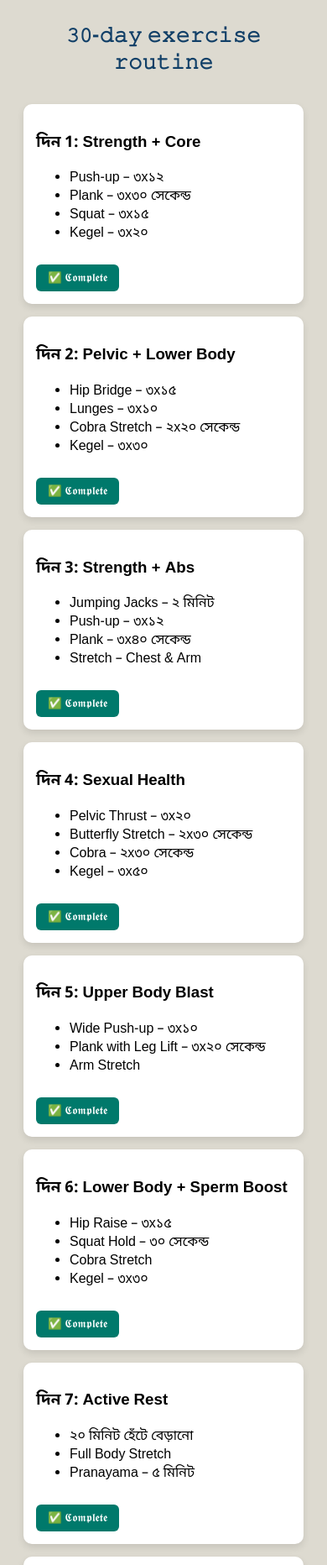
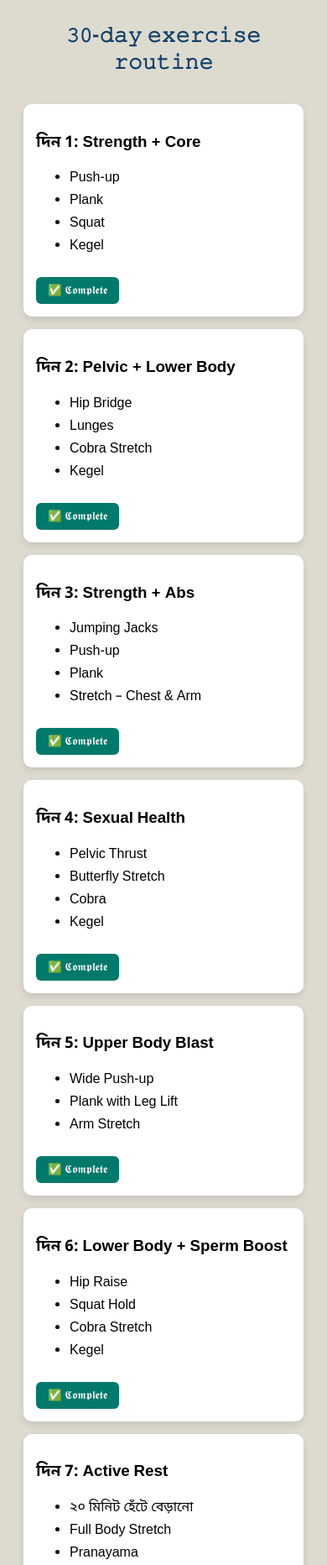
Before and after one commit to taslimur01/To-do, a plain HTML site: page Todo.html in a window 390 px wide. Shown: the top 1864 px of the page at 84% size. Drawn offline with Linux system fonts and the light colour scheme.

Commit message:
Update Todo.html

```diff
--- a/Todo.html
+++ b/Todo.html
@@ -4,8 +4,15 @@
   <meta charset="UTF-8">
   <title>Exercise</title>
   <style>
-    body { font-family: 'Noto Sans Bengali', sans-serif; background:#DDDAD0 ; padding: 20px; }
-    h1 { text-align: center; color: #222; }
+    body {
+      font-family: 'Noto Sans Bengali', sans-serif;
+      background: #DDDAD0;
+      padding: 20px;
+    }
+    h1 {
+      text-align: center;
+      color: #222;
+    }
     .day-card {
       background: #fff;
       padding: 15px;
@@ -43,35 +50,72 @@
       font-size: 18px;
       text-align: center;
     }
+    .exercise {
+      cursor: pointer;
+      margin: 5px 0;
+    }
+    .instruction {
+      display: none;
+      padding: 5px 10px;
+      background: #f1f1f1;
+      border-left: 3px solid #00796b;
+      margin-bottom: 10px;
+      border-radius: 5px;
+      font-size: 15px;
+    }
   </style>
 </head>
 <body>
 
-  <div style="color : #113F67 ; font-size : 24px ; text-align : center ; font-weight: 20px; "><b>𝟹𝟶-𝚍𝚊𝚢 𝚎𝚡𝚎𝚛𝚌𝚒𝚜𝚎 𝚛𝚘𝚞𝚝𝚒𝚗𝚎</b></br></br>
+  <div style="color : #113F67 ; font-size : 24px ; text-align : center ; font-weight: 20px;">
+    <b>𝟹𝟶-𝚍𝚊𝚢 𝚎𝚡𝚎𝚛𝚌𝚒𝚜𝚎 𝚛𝚘𝚞𝚝𝚒𝚗𝚎</b></br></br>
   </div>
-<div id="routine"></div>
 
-<div style="text-align:center;">
-  <button class="reset-btn" onclick="resetRoutine()">♻️ 𝚁𝚎𝚜𝚎𝚝</button>
-  <div id="completion" class="completed" style="display:none;"></div>
-</div>
+  <div id="routine"></div>
+
+  <div style="text-align:center;">
+    <button class="reset-btn" onclick="resetRoutine()">♻️ 𝚁𝚎𝚜𝚎𝚝</button>
+    <div id="completion" class="completed" style="display:none;"></div>
+  </div>
 
 <script>
   const routineData = [
-    { type: "Strength + Core", workouts: ["Push-up – ৩x১২", "Plank – ৩x৩০ সেকেন্ড", "Squat – ৩x১৫", "Kegel – ৩x২০"] },
-    { type: "Pelvic + Lower Body", workouts: ["Hip Bridge – ৩x১৫", "Lunges – ৩x১০", "Cobra Stretch – ২x২০ সেকেন্ড", "Kegel – ৩x৩০"] },
-    { type: "Strength + Abs", workouts: ["Jumping Jacks – ২ মিনিট", "Push-up – ৩x১২", "Plank – ৩x৪০ সেকেন্ড", "Stretch – Chest & Arm"] },
-    { type: "Sexual Health", workouts: ["Pelvic Thrust – ৩x২০", "Butterfly Stretch – ২x৩০ সেকেন্ড", "Cobra – ২x৩০ সেকেন্ড", "Kegel – ৩x৫০"] },
-    { type: "Upper Body Blast", workouts: ["Wide Push-up – ৩x১০", "Plank with Leg Lift – ৩x২০ সেকেন্ড", "Arm Stretch"] },
-    { type: "Lower Body + Sperm Boost", workouts: ["Hip Raise – ৩x১৫", "Squat Hold – ৩০ সেকেন্ড", "Cobra Stretch", "Kegel – ৩x৩০"] },
-    { type: "Active Rest", workouts: ["২০ মিনিট হেঁটে বেড়ানো", "Full Body Stretch", "Pranayama – ৫ মিনিট"] },
+    { type: "Strength + Core", workouts: ["Push-up", "Plank", "Squat", "Kegel"] },
+    { type: "Pelvic + Lower Body", workouts: ["Hip Bridge", "Lunges", "Cobra Stretch", "Kegel"] },
+    { type: "Strength + Abs", workouts: ["Jumping Jacks", "Push-up", "Plank", "Stretch – Chest & Arm"] },
+    { type: "Sexual Health", workouts: ["Pelvic Thrust", "Butterfly Stretch", "Cobra", "Kegel"] },
+    { type: "Upper Body Blast", workouts: ["Wide Push-up", "Plank with Leg Lift", "Arm Stretch"] },
+    { type: "Lower Body + Sperm Boost", workouts: ["Hip Raise", "Squat Hold", "Cobra Stretch", "Kegel"] },
+    { type: "Active Rest", workouts: ["২০ মিনিট হেঁটে বেড়ানো", "Full Body Stretch", "Pranayama"] },
   ];
+
+  const instructionMap = {
+    "Push-up": "মাটিতে হাত ও পায়ের আঙ্গুল দিয়ে ভর দিয়ে শরীর নামাও ও উঠাও। পিঠ সোজা থাকবে।",
+    "Plank": "মাটিতে কনুই ও পায়ের আঙুল দিয়ে ভর দিয়ে সোজা হয়ে থাকো নির্দিষ্ট সময়।",
+    "Squat": "পা দূরে রেখে বসার মত ভঙ্গিতে নিচে যাও ও উঠো। হাঁটু ৯০ ডিগ্রী কোণে থাকবে।",
+    "Kegel": "মূত্র থামানোর মতো পেশি সংকোচন করো ৩-৫ সেকেন্ড, এরপর ছেড়ে দাও।",
+    "Hip Bridge": "মাটিতে শুয়ে হাঁটু ভাঁজ করে পা রাখো, তারপর পেছন তুলে ধরো ও নামাও।",
+    "Lunges": "এক পা সামনে রেখে ভাঁজ করো, অন্য পা পেছনে রেখে শরীর নিচে নামাও।",
+    "Cobra Stretch": "পেটের উপর শুয়ে হাত দিয়ে শরীর উপরের দিকে তোলো, কোমর নিচে থাকবে।",
+    "Jumping Jacks": "একসাথে লাফিয়ে হাত ও পা ছড়াও এবং একসাথে ফেরাও।",
+    "Stretch – Chest & Arm": "হাত সামনে বা পাশে নিয়ে বুক প্রসারিত করো।",
+    "Pelvic Thrust": "মাটিতে শুয়ে হাঁটু ভাঁজ করে পা রেখে পেছন বারবার উঠাও নামাও।",
+    "Butterfly Stretch": "পা ভাঁজ করে তালু মিলিয়ে বসো, হাঁটু মাটির দিকে ঠেলো।",
+    "Cobra": "Cobra Stretch-এর মতোই।",
+    "Wide Push-up": "নরমাল Push-up এর মতো, তবে হাত কাঁধের চেয়ে দূরে থাকবে।",
+    "Plank with Leg Lift": "Plank অবস্থায় এক পা কয়েক সেকেন্ড তুলে রাখো, তারপর বদলাও।",
+    "Arm Stretch": "এক হাত আরেক হাতে ধরে টান দিয়ে কাঁধের পেশি প্রসারিত করো।",
+    "Hip Raise": "Hip Bridge-এর মতোই, ধীরে পেছন উঠাও।",
+    "Squat Hold": "Squat অবস্থায় কিছুক্ষণ স্থিরভাবে থাকো।",
+    "২০ মিনিট হেঁটে বেড়ানো": "আরামদায়ক গতিতে ২০ মিনিট হাঁটো।",
+    "Full Body Stretch": "সারা শরীর প্রসারিত করার হালকা স্ট্রেচিং করো।",
+    "Pranayama": "শ্বাস-প্রশ্বাসের নিয়ন্ত্রিত ব্যায়াম; ধীরে নিঃশ্বাস নাও ও ছাড়ো।"
+  };
 
   const routineContainer = document.getElementById("routine");
   const completedDiv = document.getElementById("completion");
   let completedDays = 0;
 
-  // Render 30 days
   for (let i = 1; i <= 30; i++) {
     const isDone = localStorage.getItem("day" + i) === "done";
     if (isDone) completedDays++;
@@ -79,13 +123,21 @@
     const dayData = routineData[(i - 1) % 7];
     const card = document.createElement("div");
     card.className = "day-card" + (isDone ? " done" : "");
-    card.innerHTML = `<h3>দিন ${i}: ${dayData.type}</h3><ul>` +
-      dayData.workouts.map(w => `<li>${w}</li>`).join("") +
-      `</ul><button onclick="markDone(${i})">✅  𝕮𝖔𝖒𝖕𝖑𝖊𝖙𝖊</button>`;
+
+    let listItems = "";
+    dayData.workouts.forEach(work => {
+      listItems += `
+        <li class="exercise" onclick="toggleInstruction(this)">
+          ${work}
+          <div class="instruction">${instructionMap[work] || "🔍 বিস্তারিত ব্যাখ্যা পাওয়া যায়নি।"}</div>
+        </li>`;
+    });
+
+    card.innerHTML = `<h3>দিন ${i}: ${dayData.type}</h3><ul>${listItems}</ul>
+      <button onclick="markDone(${i})">✅ 𝕮𝖔𝖒𝖕𝖑𝖊𝖙𝖊</button>`;
     routineContainer.appendChild(card);
   }
 
-  // If all 30 days done
   if (completedDays === 30) {
     let prevMonth = parseInt(localStorage.getItem("monthCompleted") || "0") + 1;
     localStorage.setItem("monthCompleted", prevMonth);
@@ -105,7 +157,6 @@
       for (let i = 1; i <= 30; i++) {
         localStorage.removeItem("day" + i);
       }
-      // Preserve monthCompleted
       location.reload();
     }
   }
@@ -114,6 +165,11 @@
     completedDiv.style.display = "block";
     completedDiv.innerText = `🎉 Successfully completed ${months} month${months > 1 ? "s" : ""} of exercise!`;
   }
+
+  function toggleInstruction(el) {
+    const instr = el.querySelector('.instruction');
+    instr.style.display = instr.style.display === 'block' ? 'none' : 'block';
+  }
 </script>
 
 </body>
```
